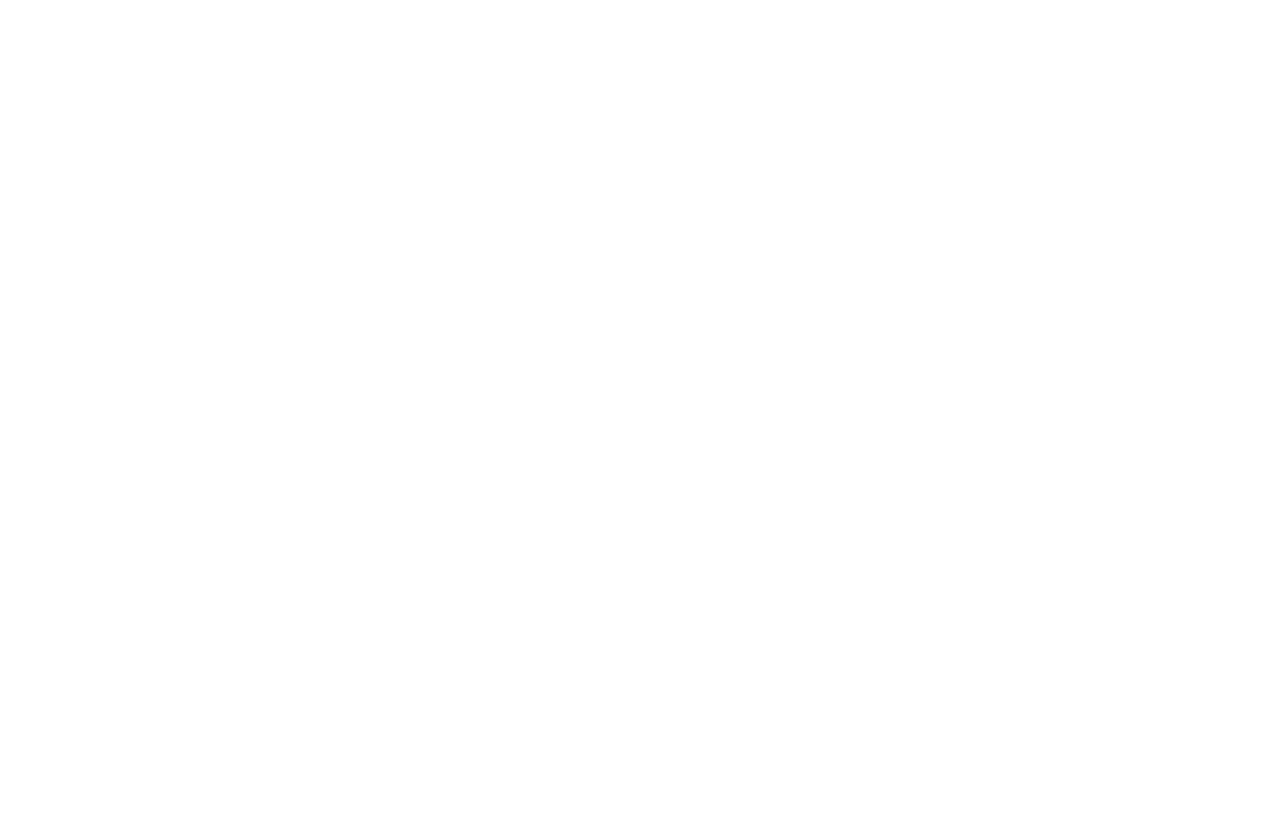
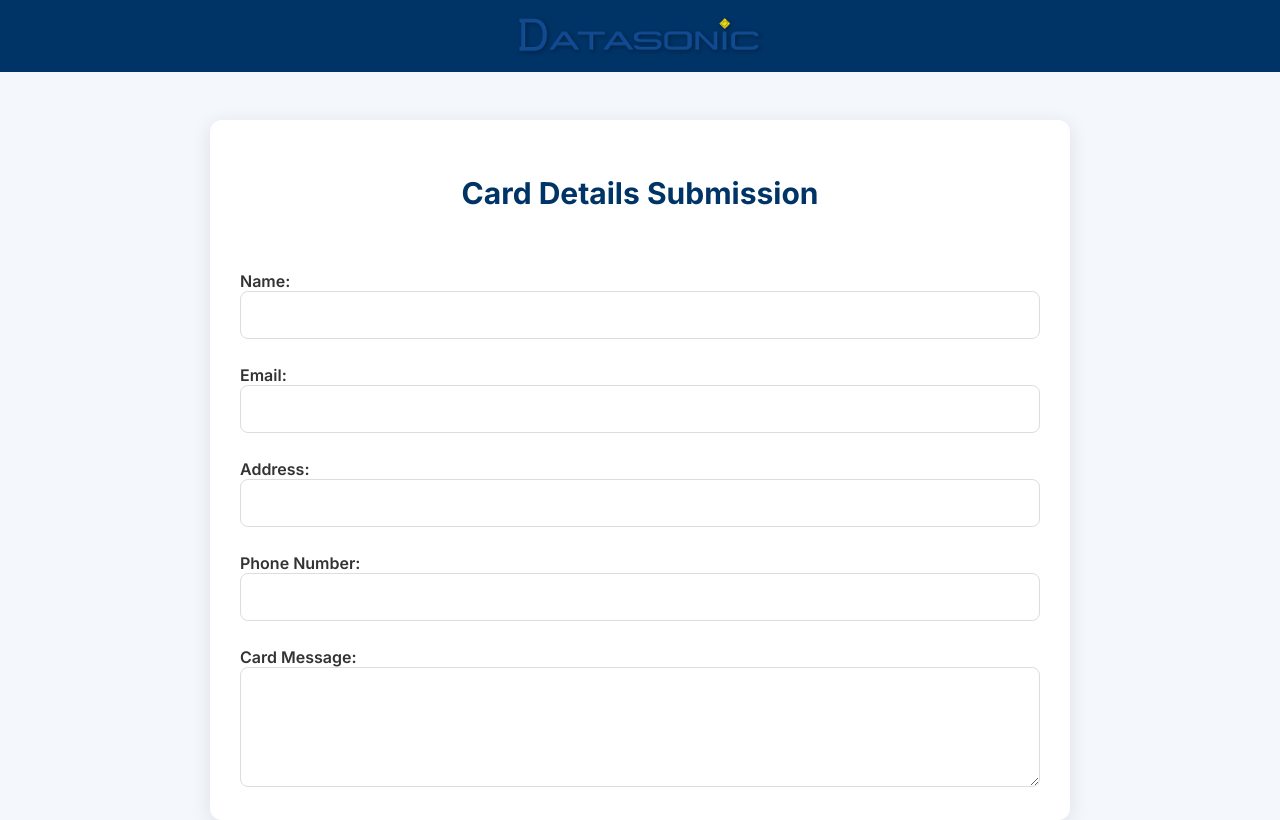
Before and after one commit to jangof3tt/picturecard, a React (Create React App) app: page /submission in a window 1280 px wide. Before the commit this address had no page. Built offline with nearby package versions, Linux system fonts and the light colour scheme.

Commit message:
added section 3 which is submission page

```diff
--- a/src/App.js
+++ b/src/App.js
@@ -1,8 +1,8 @@
-// src/App.js
 import React from 'react';
 import { BrowserRouter as Router, Routes, Route } from 'react-router-dom';
 import Home from './pages/Home';
 import CardCustomizer from './components/CardCustomizer';
+import Submission from './components/Submission'; // Import the new submission page
 
 function App() {
   return (
@@ -10,6 +10,7 @@
       <Routes>
         <Route path="/" element={<Home />} />
         <Route path="/customize" element={<CardCustomizer />} />
+        <Route path="/submission" element={<Submission />} /> {/* New route */}
       </Routes>
     </Router>
   );
--- a/src/components/CardCustomizer.css
+++ b/src/components/CardCustomizer.css
@@ -1,16 +1,25 @@
+/* Import Inter font from Google Fonts */
+@import url('https://fonts.googleapis.com/css2?family=Inter:wght@400;500;600;700&display=swap');
+
 /* General Styles */
 .card-customizer-container {
   display: flex;
   flex-direction: column;
   height: 100vh;
-  font-family: Arial, sans-serif;
+  font-family: 'Inter', Arial, sans-serif; /* Change to Inter font */
 }
 
 .header {
   display: flex;
   align-items: center;
-  background-color: #f4f4f4;
+  background-color: #003366; /* Dark blue header */
+  justify-content: center;
   padding: 10px 20px;
+  position: fixed; /* Fixed header to prevent overlap */
+  width: 100%;
+  top: 0;
+  left: 0;
+  z-index: 999; /* Ensures it stays on top */
 }
 
 .logo {
@@ -22,6 +31,8 @@
   display: flex;
   flex: 1;
   flex-direction: row; /* Align sidebar and main content horizontally */
+  margin-top: 70px; /* Adjusted margin to avoid overlap with fixed header */
+  overflow-y: auto; /* Make the content scrollable */
 }
 
 .sidebar {
@@ -31,6 +42,7 @@
   display: flex;
   flex-direction: column;
   flex-shrink: 0;
+  position: relative;
 }
 
 .templates {
@@ -88,6 +100,7 @@
   align-items: center;
   padding: 20px;
   background-color: #f0f0f0;
+  overflow-y: auto; /* Allow scrolling within the output section */
 }
 
 .cropper-container {
--- /dev/null
+++ b/src/components/Submission.css
@@ -0,0 +1,129 @@
+/* General styles for the submission page */
+.submission-container {
+  font-family: 'Inter', Arial, sans-serif;
+  display: flex;
+  flex-direction: column;
+  align-items: center;
+  justify-content: flex-start;
+  min-height: 100vh; /* Ensure the page takes full height */
+  padding: 0;
+  background-color: #f4f7fc;
+  overflow: hidden; /* Prevent the container from overflowing */
+}
+
+.header {
+  display: flex;
+  align-items: center;
+  justify-content: center;
+  background-color: #003366; /* Dark blue header */
+  padding: 15px 20px;
+  width: 100%;
+  box-sizing: border-box;
+  position: fixed; /* Fix the header to the top */
+  top: 0;
+  left: 0;
+  z-index: 10;
+}
+
+.logo {
+  width: 20%;
+  height: auto;
+}
+
+/* Form container and form styling */
+.submission-content {
+  display: flex;
+  flex-direction: column;
+  gap: 30px;
+  max-width: 800px;
+  width: 100%;
+  background-color: #fff;
+  padding: 30px;
+  border-radius: 12px;
+  box-shadow: 0 4px 20px rgba(0, 0, 0, 0.1);
+  margin-top: 120px; /* Add space for the fixed header */
+  z-index: 1;
+  overflow-y: auto; /* Enable vertical scrolling if content overflows */
+  max-height: 80vh; /* Limit the height so it becomes scrollable */
+}
+
+/* Styling for the form */
+.submission-heading {
+  text-align: center;
+  font-size: 30px;
+  font-weight: 700;
+  color: #003366;
+  margin-bottom: 30px;
+}
+
+.submission-form {
+  display: flex;
+  flex-direction: column;
+  gap: 20px;
+}
+
+.submission-form label {
+  font-size: 16px;
+  font-weight: 600;
+  color: #333;
+  margin-bottom: 6px;
+}
+
+.submission-form input,
+.submission-form textarea {
+  padding: 14px 18px;
+  font-size: 16px;
+  border: 1px solid #ddd;
+  border-radius: 8px;
+  transition: all 0.3s ease;
+  width: 100%;
+  box-sizing: border-box;
+}
+
+.submission-form input:focus,
+.submission-form textarea:focus {
+  outline: none;
+  border-color: #007bff;
+  box-shadow: 0 0 5px rgba(0, 123, 255, 0.5);
+}
+
+.submission-form textarea {
+  resize: vertical;
+  min-height: 120px;
+}
+
+.submit-form-button {
+  padding: 14px 24px;
+  background-color: #007bff;
+  color: white;
+  border: none;
+  border-radius: 8px;
+  cursor: pointer;
+  font-size: 16px;
+  font-weight: 700;
+  transition: background-color 0.3s ease;
+  width: 100%;
+  box-sizing: border-box;
+}
+
+.submit-form-button:hover {
+  background-color: #0056b3;
+}
+
+.back-link {
+  display: block;
+  text-align: center;
+  margin-top: 25px;
+  font-size: 16px;
+  color: #007bff;
+  text-decoration: none;
+}
+
+.back-link:hover {
+  text-decoration: underline;
+}
+
+/* Ensure the form fits neatly within the viewport without scrolling */
+.submission-container {
+  overflow: hidden; /* Hide any overflow */
+}
--- /dev/null
+++ b/src/components/Submission.jsx
@@ -0,0 +1,55 @@
+import React from 'react';
+import { Link } from 'react-router-dom';
+import './Submission.css';
+import logo from '../assets/logo.png';
+
+const Submission = () => {
+  return (
+    <div className="submission-container">
+      <header className="header">
+        <img src={logo} alt="Logo" className="logo" />
+      </header>
+      <div className="submission-content">
+        <h2 className="submission-heading">Card Details Submission</h2>
+        <form className="submission-form">
+          <label>
+            Name:
+            <input type="text" required />
+          </label>
+          <label>
+            Email:
+            <input type="email" required />
+          </label>
+          <label>
+            Address:
+            <input type="text" required />
+          </label>
+          <label>
+            Phone Number:
+            <input type="tel" required />
+          </label>
+          <label>
+            Card Message:
+            <textarea required></textarea>
+          </label>
+          <label>
+            Special Requests:
+            <textarea></textarea>
+          </label>
+          <label>
+            Additional Comments:
+            <textarea></textarea>
+          </label>
+          <button type="submit" className="submit-form-button">
+            Submit Details
+          </button>
+        </form>
+        <Link to="/customize" className="back-link">
+          Go back to customize
+        </Link>
+      </div>
+    </div>
+  );
+};
+
+export default Submission;
```
Also changed, not shown: src/components/CardCustomizer.jsx (line endings or trailing spaces).
